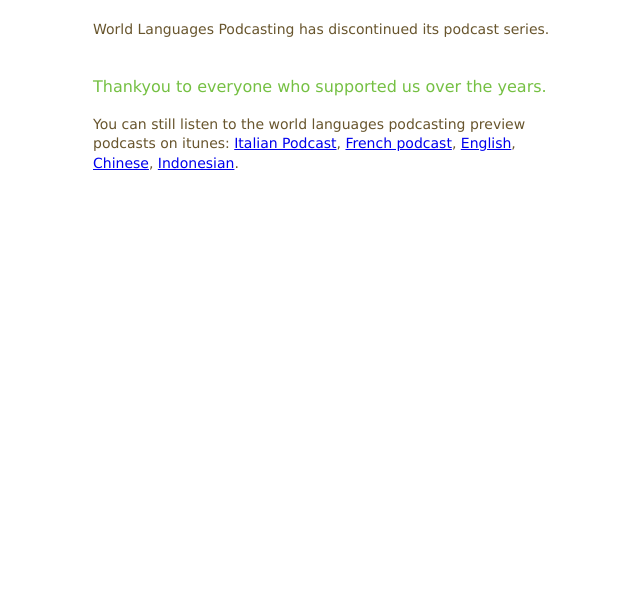
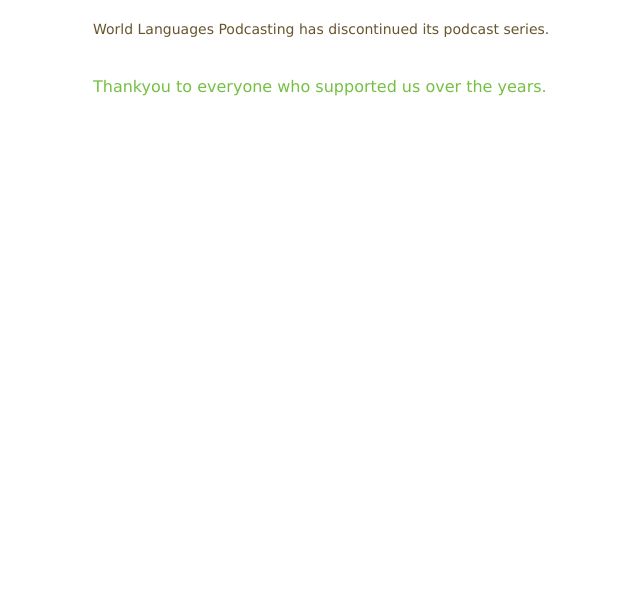
Before and after one commit to worldpodcasting/worldlanguagespodcasting, a plain HTML site: page index.html in a window 1280 px wide. Shown: the part 196-800 px from the top of the page, without its empty margins (67-707 px from the left). Drawn offline with Linux system fonts and the light colour scheme.

Commit message:
No link to podcasts

```diff
--- a/index.html
+++ b/index.html
@@ -102,7 +102,7 @@
         -->
         <div class="left">
             <p class="large">Thankyou to everyone who supported us over the years.</p>
-            <p>You can still listen to the world languages podcasting preview podcasts on itunes: <a href="https://itunes.apple.com/au/podcast/italian-podcast-improve-your/id215497128?mt=2">Italian Podcast</a>, <a href="https://itunes.apple.com/au/podcast/french-podcast-improve-your/id215497107?mt=2">French podcast</a>, <a href="https://itunes.apple.com/au/podcast/english-podcast-improve-your/id215497122?mt=2">English</a>, <a href="https://itunes.apple.com/au/podcast/chinese-podcast-improve-your/id250276067?mt=2">Chinese</a>, <a href="https://itunes.apple.com/au/podcast/indonesian-podcast-improve/id262422404?mt=2">Indonesian</a>.</p>
+            <!--<p>You can still listen to the world languages podcasting preview podcasts on itunes: <a href="https://itunes.apple.com/au/podcast/italian-podcast-improve-your/id215497128?mt=2">Italian Podcast</a>, <a href="https://itunes.apple.com/au/podcast/french-podcast-improve-your/id215497107?mt=2">French podcast</a>, <a href="https://itunes.apple.com/au/podcast/english-podcast-improve-your/id215497122?mt=2">English</a>, <a href="https://itunes.apple.com/au/podcast/chinese-podcast-improve-your/id250276067?mt=2">Chinese</a>, <a href="https://itunes.apple.com/au/podcast/indonesian-podcast-improve/id262422404?mt=2">Indonesian</a>.</p>-->
             <div class="link-ad show-on-desktop">
                 <script async src="https://pagead2.googlesyndication.com/pagead/js/adsbygoogle.js"></script>
                 <!-- wlp2 -->
```
